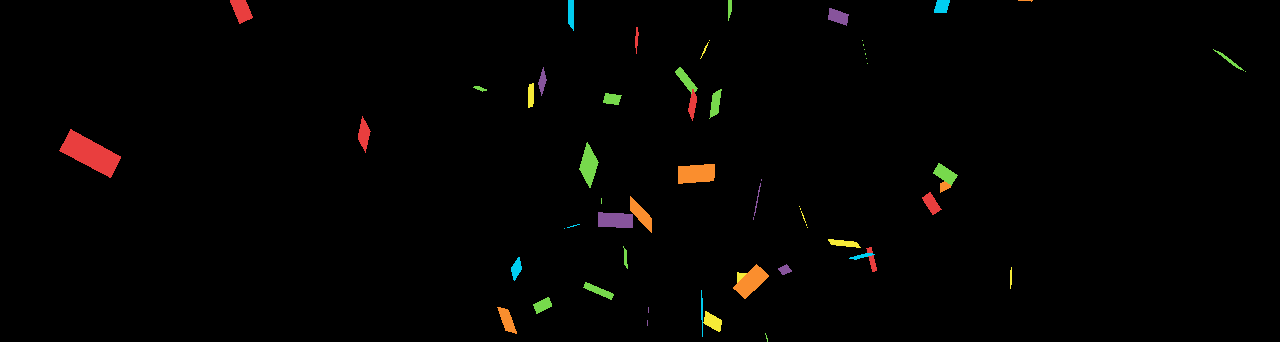
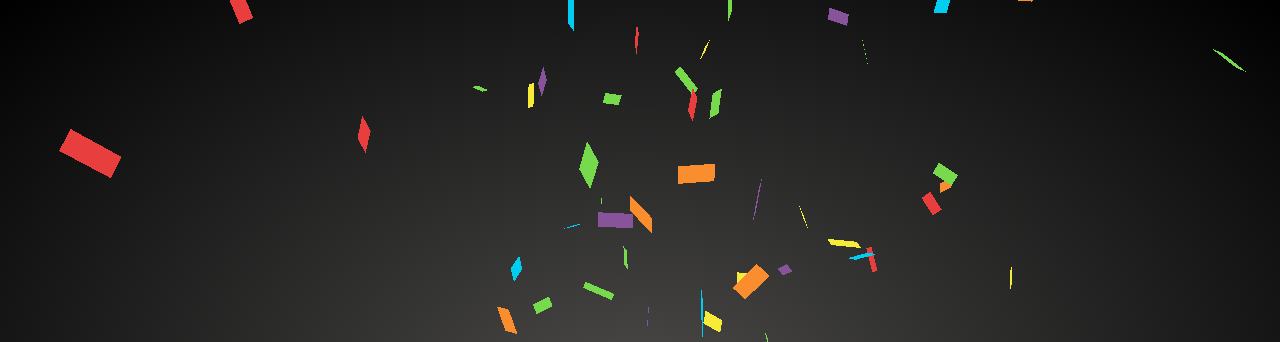
Before and after one commit to stk-12/confetti, a plain HTML site: page index.html in a window 1280 px wide. Shown: the top 342 px of the page. Drawn offline with Linux system fonts and the light colour scheme.

Commit message:
[update]背景変更

```diff
--- a/style.css
+++ b/style.css
@@ -1,5 +1,6 @@
 body {
-    background: #000;
+    background: radial-gradient(#4c4b4a, #000000);
+    overflow: hidden;
 }
 * {
     margin: 0;
```
